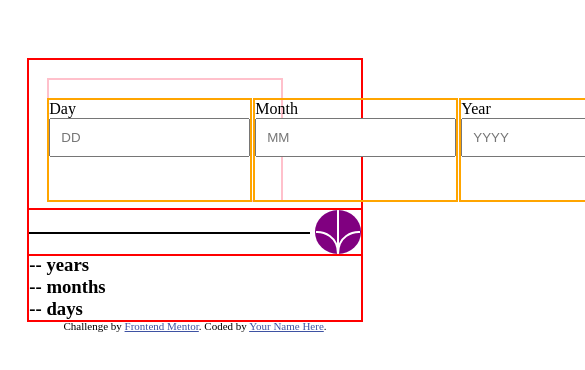
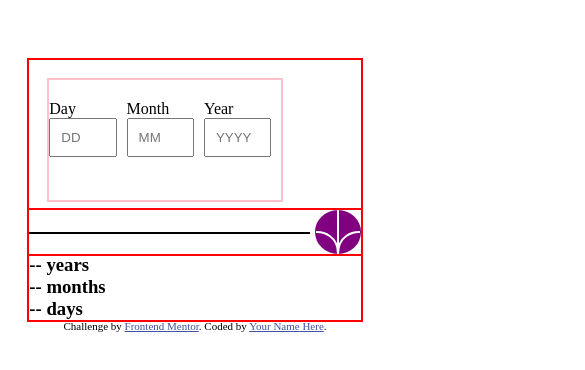
Before and after one commit to vernonroque/age-calculator, a plain HTML site: page index.html in a window 390 px wide. Shown: the top 370 px of the page, 585 px wide, since content can reach past the window. Drawn offline with nearby package versions, Linux system fonts and the light colour scheme.

Commit message:
Fixed input field responsiveness

```diff
--- a/main.css
+++ b/main.css
@@ -37,26 +37,22 @@
     left:0;
     z-index:1;
 } */
-
+input{
+    width:100%;
+}
 
 .day-container,
 .month-container,
 .year-container{
-    position:relative;
+    /* position:relative; */
     display:flex;
     flex-direction:column;
     justify-content:flex-start;
     align-items:flex-start;
-    margin-right:5px;
+    margin-right:10px;
     height:100px;
-    flex: 5;
-    outline:2px solid orange;
+    width:100%;
 }
-/* .day-container.error,
-.month-container.error,
-.year-container.error{
-
-} */
 
 .day-container.error::after,
 .month-container.error::after,
@@ -95,7 +91,6 @@
     transform:translateY(55px);
     margin-top:5px;
 }
-
 
 img {
     background-color:purple;
```
Also changed, not shown: index.html (+3 -0 lines).
